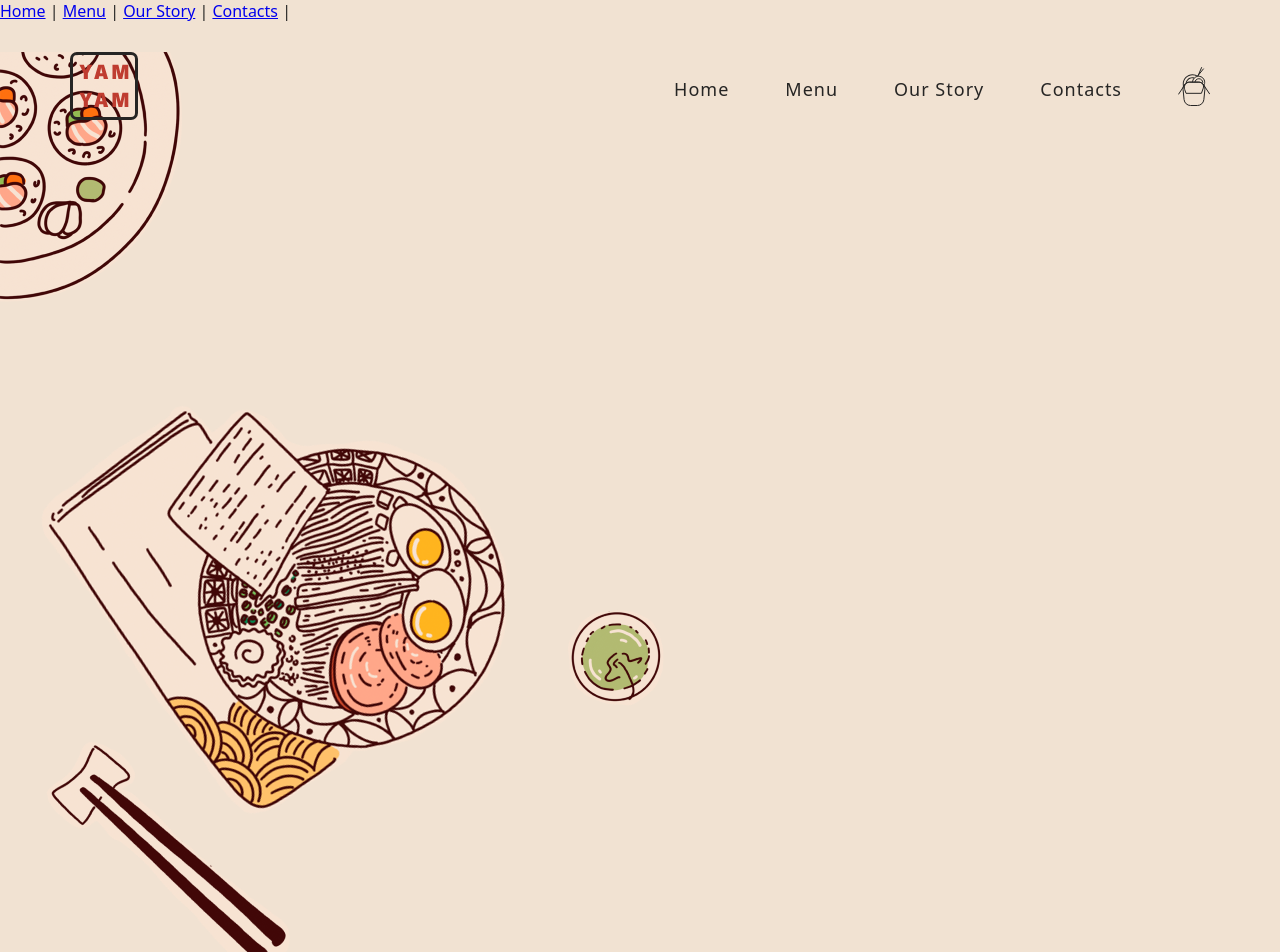
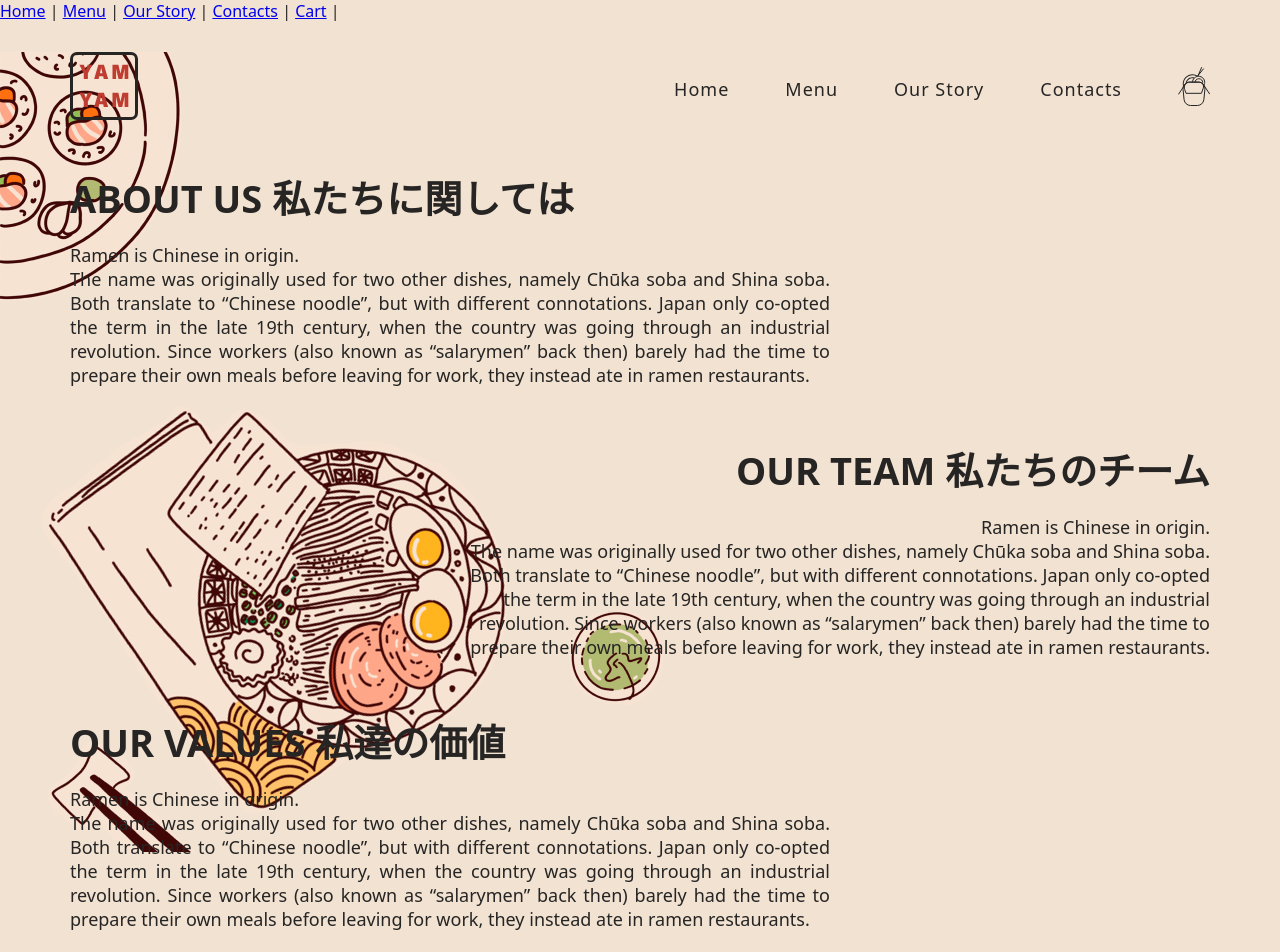
Before and after one commit to aarsaevv/yamyam, a Vue app: page /#/our-story in a window 1280 px wide. Shown: the top 952 px of the page. Built offline with nearby package versions, Linux system fonts and the light colour scheme.

Commit message:
Our story and background

```diff
--- a/src/App.vue
+++ b/src/App.vue
@@ -4,6 +4,7 @@
     <router-link to="/menu">Menu</router-link> |
     <router-link to="/our-story">Our Story</router-link> |
     <router-link to="/contacts">Contacts</router-link> |
+    <router-link to="/cart">Cart</router-link> |
   </nav>
   <router-view />
 </template>
@@ -17,7 +18,5 @@ body {
   margin: 0;
   padding: 0;
   height: 100%;
-  /* background-image: url("./assets/background.png"); */
-  background-position: top;
 }
 </style>
--- /dev/null
+++ b/src/components/Cart.vue
@@ -0,0 +1,18 @@
+<template>
+  <div class="cart">
+    <div class="container">
+      <Navbar />
+    </div>
+  </div>
+</template>
+
+<script>
+import Navbar from './UI/Navbar.vue';
+
+export default {
+    name: "Cart",
+    components: { Navbar }
+};
+</script>
+
+<style scoped></style>
--- a/src/components/Contacts.vue
+++ b/src/components/Contacts.vue
@@ -1,20 +1,7 @@
 <template>
-  <div
-    class="about"
-    :style="{'background-image': 'url(' + require('../assets/background.png') + ')'}">
+  <div class="our-contacts">
     <div class="container">
-      <div class="navbar">
-        <div class="navbar__logo">
-          <a href=""><img src="../assets/logo.svg" alt="YAMYAM" /></a>
-        </div>
-        <div class="navbar__buttons">
-          <a href="#">Home</a>
-          <a href="#">Menu</a>
-          <a href="#">Our Story</a>
-          <a href="#">Contacts</a>
-          <a href=""><img src="../assets/cart.svg" alt="Cart" /></a>
-        </div>
-      </div>
+      <Navbar />
       <div class="contacts">
         <h2>contacts 連絡先</h2>
         <div class="contacts__block">
@@ -55,40 +42,20 @@
   </div>
 </template>
 <script>
+import Navbar from './UI/Navbar.vue';
+
 export default {
-  name: "Contacts",
+    name: "Contacts",
+    components: { Navbar }
 };
 </script>
-<style>
+<style scoped>
+
+.our-contacts {
+  background-image: url('../assets/background-contacts.png');
+}
 .container {
   width: 1140px;
-  margin: 30px auto 0;
-}
-
-.navbar {
-  display: flex;
-  justify-content: space-between;
-  font-size: 18px;
-  letter-spacing: 1px;
-}
-
-.navbar a {
-  text-decoration: none;
-  color: #262524;
-}
-
-.navbar__buttons {
-  display: flex;
-  gap: 56px;
-  align-items: center;
-}
-
-.navbar__buttons a {
-  transition: 0.2s all;
-}
-
-.navbar__buttons :hover {
-  color: #bf3c30;
 }
 
 .contacts h2 {
--- a/src/components/MainPage.vue
+++ b/src/components/MainPage.vue
@@ -1,19 +1,8 @@
 <template>
   <div
-    class="home" :style="{'background-image': 'url(' + require('../assets/background.png') + ')'}">
+    class="main-page">
     <div class="container">
-      <div class="navbar">
-        <div class="navbar__logo">
-          <a href=""><img src="../assets/logo.svg" alt="YAMYAM" /></a>
-        </div>
-        <div class="navbar__buttons">
-          <a href="#">Home</a>
-          <a href="#">Menu</a>
-          <a href="#">Our Story</a>
-          <a href="#">Contacts</a>
-          <a href=""><img src="../assets/cart.svg" alt="Cart" /></a>
-        </div>
-      </div>
+      <Navbar />
       <div class="main">
         <div class="main__block">
           <div class="main__block__text">
@@ -42,40 +31,22 @@
   </div>
 </template>
 <script>
+import Navbar from './UI/Navbar.vue';
+
 export default {
-  name: "MainPage",
+    name: "MainPage",
+    components: { Navbar }
 };
 </script>
 <style>
+
+.main-page {
+  background-image: url('../assets/background.png');
+}
+
 .container {
   width: 1140px;
-
-}
-
-.navbar {
-  display: flex;
-  justify-content: space-between;
-  font-size: 18px;
-  letter-spacing: 1px;
-}
-
-.navbar a {
-  text-decoration: none;
-  color: #262524;
-}
-
-.navbar__buttons {
-  display: flex;
-  gap: 56px;
-  align-items: center;
-}
-
-.navbar__buttons a {
-  transition: 0.2s all;
-}
-
-.navbar__buttons :hover {
-  color: #bf3c30;
+  height: 100vh;
 }
 
 .main {
--- a/src/components/Menu.vue
+++ b/src/components/Menu.vue
@@ -1,20 +1,8 @@
 <template>
   <div
-    class="about"
-    :style="{'background-image': 'url(' + require('../assets/background.png') + ')'}">
+    class="our-menu">
     <div class="container">
-      <div class="navbar">
-        <div class="navbar__logo">
-          <a href=""><img src="../assets/logo.svg" alt="YAMYAM" /></a>
-        </div>
-        <div class="navbar__buttons">
-          <a href="#">Home</a>
-          <a href="#">Menu</a>
-          <a href="#">Our Story</a>
-          <a href="#">Contacts</a>
-          <a href=""><img src="../assets/cart.svg" alt="Cart" /></a>
-        </div>
-      </div>
+      <Navbar />
       <div class="menu">
         <div class="menu__navigation">
           <a href="#">ramen 拉麺</a>
@@ -123,41 +111,25 @@
   </div>
 </template>
 <script>
+import Navbar from './UI/Navbar.vue';
+
 export default {
-  name: "Menu",
+    name: "Menu",
+    components: { Navbar }
 };
 </script>
 <style>
+
+.our-menu {
+  background-image: url('../assets/background.png');
+}
+
 .container {
   width: 1140px;
   margin: 30px auto 0;
 }
 
-.navbar {
-  display: flex;
-  justify-content: space-between;
-  font-size: 18px;
-  letter-spacing: 1px;
-}
 
-.navbar a {
-  text-decoration: none;
-  color: #262524;
-}
-
-.navbar__buttons {
-  display: flex;
-  gap: 56px;
-  align-items: center;
-}
-
-.navbar__buttons a {
-  transition: 0.2s all;
-}
-
-.navbar__buttons :hover {
-  color: #bf3c30;
-}
 
 .menu__navigation {
   display: flex;
--- a/src/components/OurStory.vue
+++ b/src/components/OurStory.vue
@@ -1,173 +1,115 @@
 <template>
-  <div
-    class="about"
-    :style="{'background-image': 'url(' + require('../assets/background-story.png') + ')'}">
+  <div class="story">
     <div class="container">
-      <div class="navbar">
-        <div class="navbar__logo">
-          <a href=""><img src="../assets/logo.svg" alt="YAMYAM" /></a>
+      <Navbar />
+      <div class="our-story">
+        <div class="our-story__about-us">
+          <h2>About Us 私たちに関しては</h2>
+          <h6>
+            Ramen is Chinese in origin.<br />
+            The name was originally used for two other dishes, namely Chūka soba
+            and Shina soba. Both translate to “Chinese noodle”, but with
+            different connotations. Japan only co-opted the term in the late
+            19th century, when the country was going through an industrial
+            revolution. Since workers (also known as “salarymen” back then)
+            barely had the time to prepare their own meals before leaving for
+            work, they instead ate in ramen restaurants.
+          </h6>
         </div>
-        <div class="navbar__buttons">
-          <a href="#">Home</a>
-          <a href="#">Menu</a>
-          <a href="#">Our Story</a>
-          <a href="#">Contacts</a>
-          <a href=""><img src="../assets/cart.svg" alt="Cart" /></a>
+        <div class="our-story__our-team">
+          <h2>Our team 私たちのチーム</h2>
+          <h6>
+            Ramen is Chinese in origin.<br />
+            The name was originally used for two other dishes, namely Chūka soba
+            and Shina soba. Both translate to “Chinese noodle”, but with
+            different connotations. Japan only co-opted the term in the late
+            19th century, when the country was going through an industrial
+            revolution. Since workers (also known as “salarymen” back then)
+            barely had the time to prepare their own meals before leaving for
+            work, they instead ate in ramen restaurants.
+          </h6>
+        </div>
+        <div class="our-story__our-values">
+          <h2>Our values 私達の価値</h2>
+          <h6>
+            Ramen is Chinese in origin.<br />
+            The name was originally used for two other dishes, namely Chūka soba
+            and Shina soba. Both translate to “Chinese noodle”, but with
+            different connotations. Japan only co-opted the term in the late
+            19th century, when the country was going through an industrial
+            revolution. Since workers (also known as “salarymen” back then)
+            barely had the time to prepare their own meals before leaving for
+            work, they instead ate in ramen restaurants.
+          </h6>
         </div>
       </div>
-      <div class="some-space"></div>
     </div>
   </div>
 </template>
 <script>
+import Navbar from './UI/Navbar.vue';
+
 export default {
-  name: "OurStory",
+    name: "OurStory",
+    components: { Navbar }
 };
 </script>
-<style>
+<style scoped>
+.story {
+  background-image: url("../assets/background-story.png");
+}
 
 .container {
   width: 1140px;
-  margin: 30px auto 0;
+  height: 100vh;
 }
 
-.navbar {
+.our-story {
   display: flex;
-  justify-content: space-between;
-  font-size: 18px;
-  letter-spacing: 1px;
+  flex-direction: column;
+  gap: 50px;
+  margin: 44px 0 0;
 }
 
-.navbar a {
-  text-decoration: none;
-  color: #262524;
-}
-
-.navbar__buttons {
-  display: flex;
-  gap: 56px;
-  align-items: center;
-}
-
-.navbar__buttons a {
-  transition: 0.2s all;
-}
-
-.navbar__buttons :hover {
-  color: #bf3c30;
-}
-
-.some-space {
-  padding: 0 0 1000px;
-}
-
-.main-block {
-  display: flex;
-  justify-content: space-between;
-}
-
-.main-block__text {
-  width: 500px;
-  height: 548px;
-  margin: 100px 0 0;
-}
-
-.main-block__text h1 {
-  font-size: 58px;
-  color: #bf3c30;
-  font-weight: 900;
-  margin: 0;
-}
-
-.main-block__text img {
-  margin: 35px 0;
-}
-
-.main-block__text h2 {
+.our-story h2 {
   font-size: 38px;
   font-weight: 900;
   text-transform: uppercase;
   margin: 0;
 }
 
-.main-block__text h4 {
-  font-size: 20px;
+.our-story h6 {
+  font-size: 18px;
   font-weight: 400;
-  margin: 20px 0;
+  margin: 0;
 }
 
-h2 span {
-  color: #bf3c30;
+.our-story__about-us {
+  display: flex;
+  flex-wrap: wrap;
+  gap: 15px;
+  width: 760px;
+  height: 222px;
+  text-align: justify;
 }
 
-.main-block__button {
-  position: relative;
-  margin: 0 0 0 10px;
-  width: 240px;
-  height: 70px;
-  background-color: #bf3c30;
-  color: #e3dcc3;
-  font-size: 18px;
-  font-weight: 700;
-  letter-spacing: 1px;
-  text-transform: uppercase;
-  border: none;
-  border-radius: 7px;
+.our-story__our-team {
+  display: flex;
+  flex-wrap: wrap;
+  justify-content: flex-end;
+  margin-left: auto;
+  gap: 15px;
+  width: 760px;
+  height: 222px;
+  text-align: right;
 }
 
-.button__outline {
-  position: absolute;
-  width: 100%;
-  height: 100%;
-  border: 2px solid #262524;
-  border-radius: 7px;
-  top: 7px;
-  left: -10px;
-  z-index: -1;
-}
-
-.button__text {
-  position: absolute;
-  margin-left: auto;
-  margin-right: auto;
-  top: 35%;
-  left: 0;
-  right: 0;
-  text-align: center;
-}
-
-.main-block__image img {
-  margin: 65px 0;
-}
-
-.footer {
+.our-story__our-values {
   display: flex;
-  justify-content: space-between;
-  align-items: center;
-  height: 70px;
-  margin: 70px 0 0 0;
-}
-
-.footer__buttons {
-  display: flex;
-  gap: 46px;
-  align-items: center;
-  font-size: 18px;
-  letter-spacing: 1px;
-}
-
-.footer__buttons a {
-  text-decoration: none;
-  color: #262524;
-  transition: 0.2s all;
-}
-
-.footer__buttons :hover {
-  color: #bf3c30;
-}
-
-.footer__line {
-  display: flex;
-  justify-content: center;
+  flex-wrap: wrap;
+  gap: 15px;
+  width: 760px;
+  height: 222px;
+  text-align: justify;
 }
 </style>
--- /dev/null
+++ b/src/components/UI/Navbar.vue
@@ -0,0 +1,48 @@
+<template>
+  <div class="navbar">
+    <div class="navbar__logo">
+      <a href=""><img src="../../assets/logo.svg" alt="YAMYAM" /></a>
+    </div>
+    <div class="navbar__buttons">
+      <a href="#">Home</a>
+      <a href="#">Menu</a>
+      <a href="#">Our Story</a>
+      <a href="#">Contacts</a>
+      <a href=""><img src="../../assets/cart.svg" alt="Cart" /></a>
+    </div>
+  </div>
+</template>
+
+<script>
+export default {
+  name: "Navbar",
+};
+</script>
+
+<style scoped>
+.navbar {
+  display: flex;
+  justify-content: space-between;
+  font-size: 18px;
+  letter-spacing: 1px;
+}
+
+.navbar a {
+  text-decoration: none;
+  color: #262524;
+}
+
+.navbar__buttons {
+  display: flex;
+  gap: 56px;
+  align-items: center;
+}
+
+.navbar__buttons a {
+  transition: 0.2s all;
+}
+
+.navbar__buttons :hover {
+  color: #bf3c30;
+}
+</style>
--- a/src/router/index.js
+++ b/src/router/index.js
@@ -34,6 +34,15 @@ const routes = [
     component: () =>
       import(/* webpackChunkName: "about" */ "../views/ContactsView.vue"),
   },
+  {
+    path: "/cart",
+    name: "Cart",
+    // route level code-splitting
+    // this generates a separate chunk (about.[hash].js) for this route
+    // which is lazy-loaded when the route is visited.
+    component: () =>
+      import(/* webpackChunkName: "about" */ "../views/CartView.vue"),
+  },
 ];
 
 const router = createRouter({
--- a/src/store/index.js
+++ b/src/store/index.js
@@ -1,14 +1,9 @@
-import { createStore } from 'vuex'
+import { createStore } from "vuex";
 
 export default createStore({
-  state: {
-  },
-  getters: {
-  },
-  mutations: {
-  },
-  actions: {
-  },
-  modules: {
-  }
-})
+  state: {},
+  getters: {},
+  mutations: {},
+  actions: {},
+  modules: {},
+});
--- /dev/null
+++ b/src/views/CartView.vue
@@ -0,0 +1,15 @@
+<template>
+    <Cart />
+  </template>
+
+  <script>
+  import Cart from "@/components/Cart.vue";
+  import MainPage from "@/components/MainPage.vue";
+  export default {
+    name: "HomeView",
+    components: {
+    MainPage,
+    Cart
+},
+  };
+  </script>
```
Also changed, not shown: src/assets/background-contacts.png (added), src/assets/map.png.
